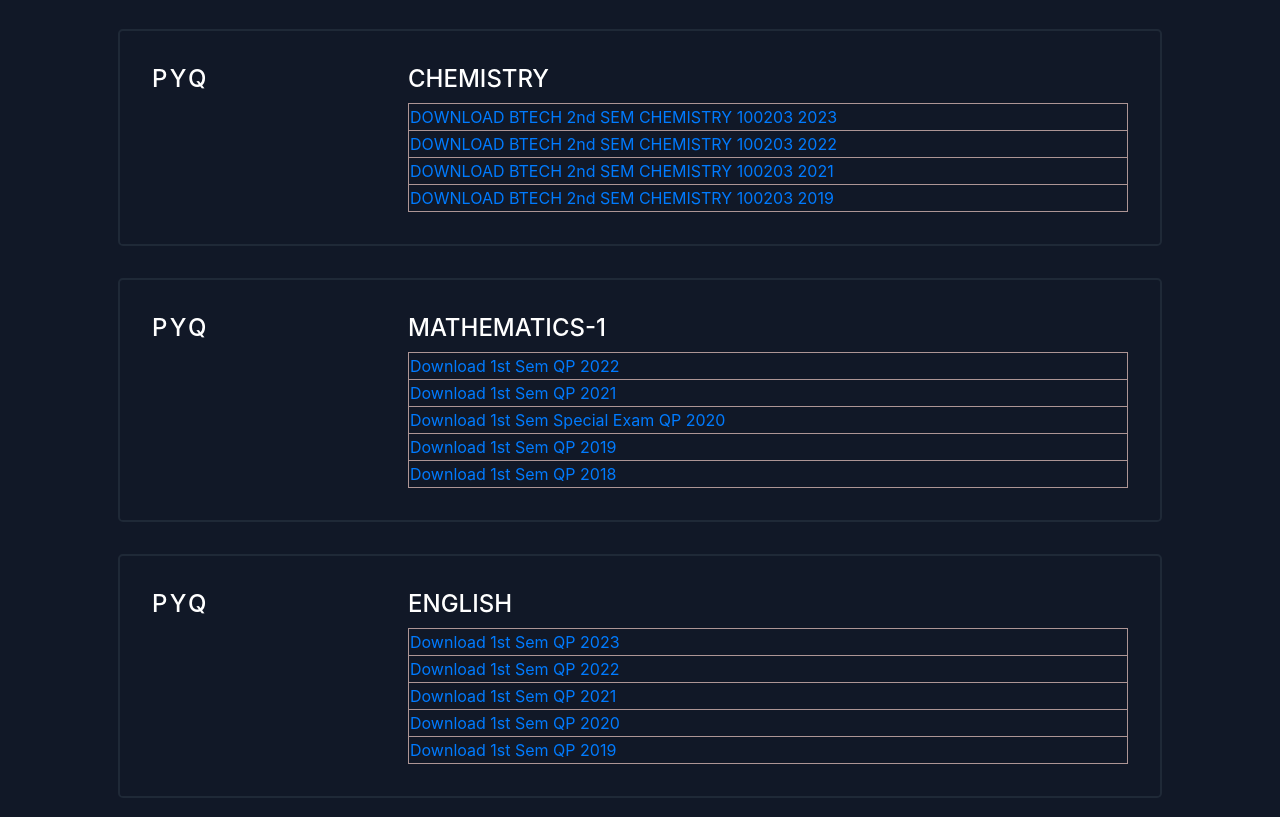
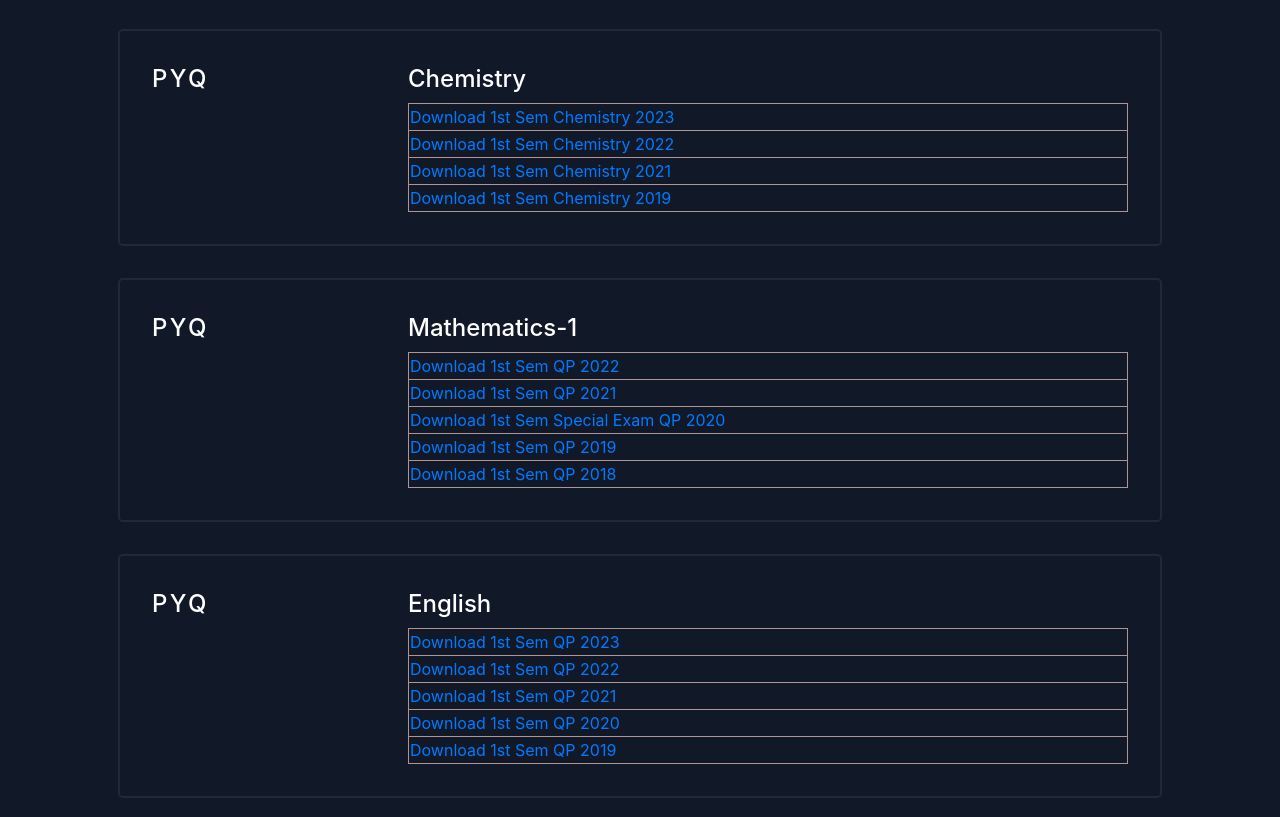
Before and after one commit to dexsrco/LearnLink, a plain HTML site: page mech1stsem.html in a window 1280 px wide. Shown: the part 695-1512 px from the top of the page. Drawn offline with nearby package versions, Linux system fonts and the light colour scheme; a script that the page names is missing.

Commit message:
Update mech1stsem.html

```diff
--- a/mech1stsem.html
+++ b/mech1stsem.html
@@ -144,21 +144,20 @@
                         <span class="text-2xl tracking-widest font-medium title-font text-white mb-2">PYQ</span>
                     </div>
                     <div class="md:flex-grow">
-                        <h2 class="text-2xl font-medium text-white title-font mb-2">CHEMISTRY</h2>
+                        <h2 class="text-2xl font-medium text-white title-font mb-2">Chemistry</h2>
                         <table style="width:100%">
 
                              <tr>
                                 <td>
                                     <a href="https://drive.google.com/file/d/1VbV9EGbDSc2kKz84G__Z8L9Shu1JTr-X/view?usp=sharing"
-                                        target="_blank">DOWNLOAD BTECH 2nd SEM CHEMISTRY 100203
-                                        2023</a>
+                                        target="_blank">Download 1st Sem Chemistry 2023</a>
                                 </td>
                             </tr>
 
                             <tr>
                                 <td>
                                     <a href="https://drive.google.com/file/d/10fTJq1MJcYMlRVmOohKtW962O1y99WjR/view?usp=drive_link"
-                                        target="_blank">DOWNLOAD BTECH 2nd SEM CHEMISTRY 100203
+                                        target="_blank">Download 1st Sem Chemistry
                                         2022</a>
                                 </td>
                             </tr>
@@ -166,7 +165,7 @@
                             <tr>
                                 <td>
                                     <a href="https://drive.google.com/file/d/1D4pG40lJ87ZJWGOcMSWpuQIX4pu3y-hI/view?usp=drive_link"
-                                        target="_blank">DOWNLOAD BTECH 2nd SEM CHEMISTRY 100203
+                                        target="_blank">Download 1st Sem Chemistry
                                         2021</a>
                                 </td>
                             </tr>
@@ -174,7 +173,7 @@
                              <tr>
                                 <td>
                                     <a href="https://drive.google.com/file/d/1uiCIfwWlAhq5i25UjUw50FnuNGbw1ERY/view?usp=drive_link"
-                                        target="_blank">DOWNLOAD BTECH 2nd SEM CHEMISTRY 100203
+                                        target="_blank">Download 1st Sem Chemistry
                                         2019</a>
                                 </td>
                             </tr>
@@ -195,7 +194,7 @@
                         <span class="text-2xl tracking-widest font-medium title-font text-white mb-2">PYQ</span>
                     </div>
                     <div class="md:flex-grow">
-                        <h2 class="text-2xl font-medium text-white title-font mb-2">MATHEMATICS-1</h2>
+                        <h2 class="text-2xl font-medium text-white title-font mb-2">Mathematics-1</h2>
                         <table style="width:100%">
 
                              <tr>
@@ -250,7 +249,7 @@
                         <span class="text-2xl tracking-widest font-medium title-font text-white mb-2">PYQ</span>
                     </div>
                     <div class="md:flex-grow">
-                        <h2 class="text-2xl font-medium text-white title-font mb-2"> ENGLISH </h2>
+                        <h2 class="text-2xl font-medium text-white title-font mb-2"> English </h2>
                         <table style="width:100%">
 
                              <tr>
```
